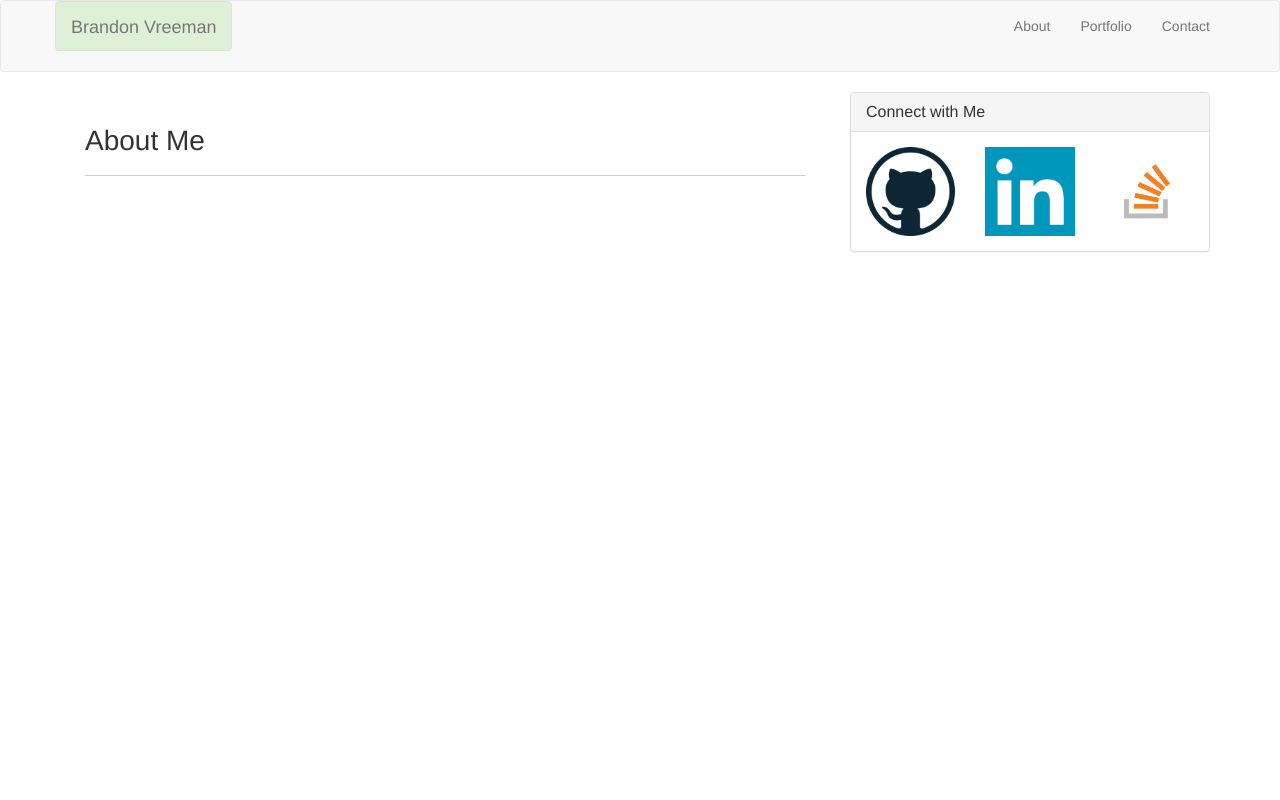
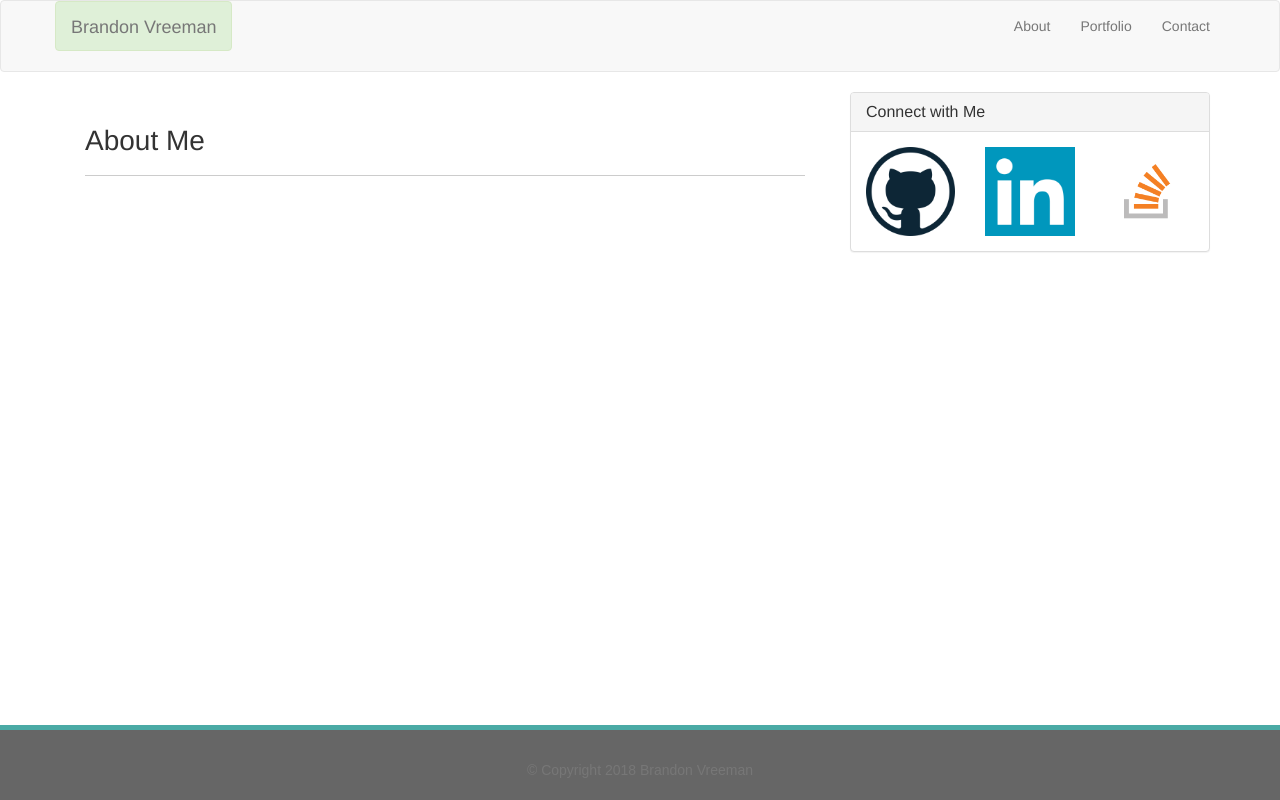
Before and after one commit to bvreeman/updatedPortfolio, a plain HTML site: page index.html in a window 1280 px wide. Drawn offline with nearby package versions, Linux system fonts and the light colour scheme.

Commit message:
got the footer to be sticky

```diff
--- a/Assets/css/style.css
+++ b/Assets/css/style.css
@@ -0,0 +1,20 @@
+body {
+    height: 100%;
+    padding-bottom: 75px;
+  }
+
+.footer {
+    bottom: 0;
+    min-width: 100%;
+    height: 75px;
+    background: #666666;
+    border-top: solid 5px #4aaaa5;
+    text-align: center;
+    position: absolute;
+  }
+
+  .footer p {
+    margin-top: 30px;
+    color: #777777;
+    font-family: 'Arial', 'Helvetica Neue', Helvetica, sans-serif;
+  }
--- a/index.html
+++ b/index.html
@@ -65,10 +65,17 @@
                             <div class="col-md-4 col-xs-12">
                                 <a href="https://stackoverflow.com/users/8853722/brandon-vreeman">
                                     <img src="./assets/images/stack_overflow.png" class="img-responsive center-block" style="width: 100px" alt="Go to Stack Overflow"></a>
+                            </div>
                         </div>
                     </div>
                 </div>
             </div>
         </div>
     </div>
+    <footer class="footer">
+        <div class="container-fluid">
+        <p>© Copyright 2018 Brandon Vreeman</p>
+        </div>
+    </footer>
+</body>
 </html>
```
Also changed, not shown: contact.html (+5 -0 lines), portfolio.html (+7 -0 lines).
